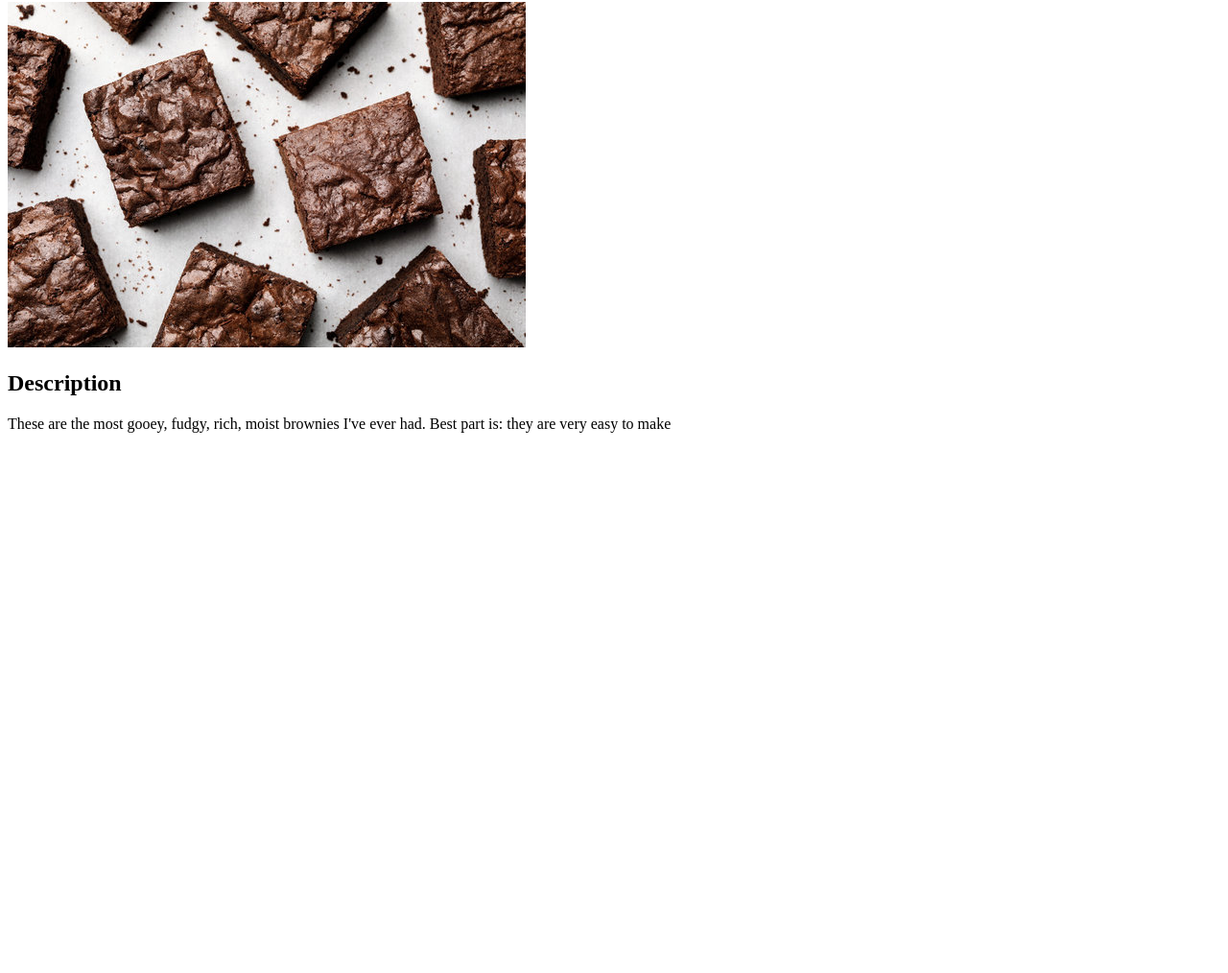
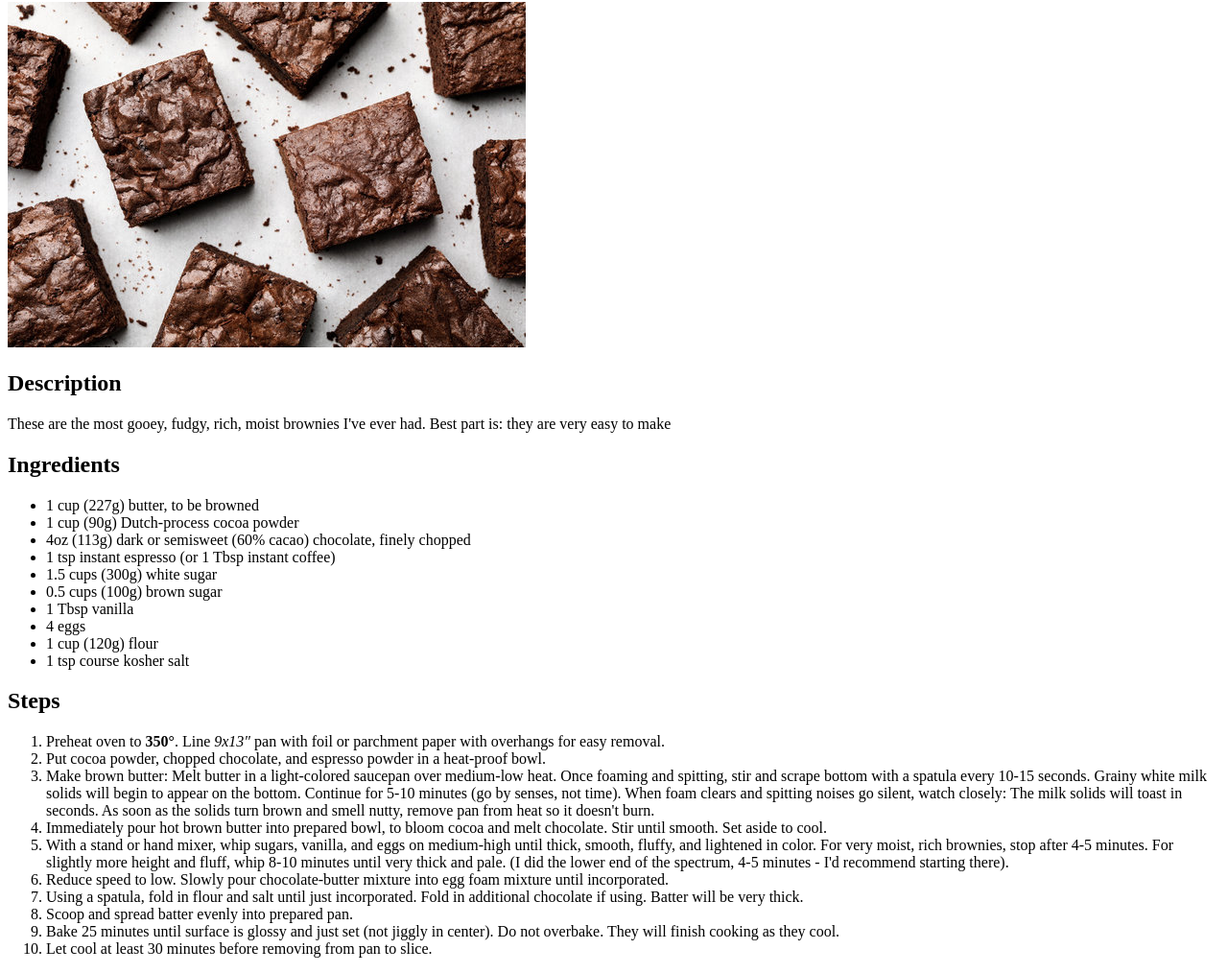
Before and after one commit to Senpia368/odin-recipes, a plain HTML site: page recipes/brownies.html in a window 1280 px wide. Shown: the part 78-1092 px from the top of the page at 96% size. Before the commit the page ends 800 px from the top, so only its background shows below. Drawn offline with Linux system fonts and the light colour scheme.

Commit message:
Add Ingredient and Steps

```diff
--- a/recipes/brownies.html
+++ b/recipes/brownies.html
@@ -10,5 +10,32 @@
         <img src="../images/brownies.jpg" alt="Brownies">
         <h2>Description</h2>
         <p>These are the most gooey, fudgy, rich, moist brownies I've ever had. Best part is: they are very easy to make</p>
+        <p></p>
+        <h2>Ingredients</h2>
+        <ul>
+            <li>1 cup (227g) butter, to be browned</li>
+            <li>1 cup (90g) Dutch-process cocoa powder</li>
+            <li>4oz (113g) dark or semisweet (60% cacao) chocolate, finely chopped</li>
+            <li>1 tsp instant espresso (or 1 Tbsp instant coffee)</li>
+            <li>1.5 cups (300g) white sugar</li>
+            <li>0.5 cups (100g) brown sugar</li>
+            <li>1 Tbsp vanilla</li>
+            <li>4 eggs</li>
+            <li>1 cup (120g) flour</li>
+            <li>1 tsp course kosher salt</li>
+        </ul>
+        <h2>Steps</h2>
+        <ol>
+            <li>Preheat oven to <strong>350&deg;</strong>. Line <em>9x13"</em> pan with foil or parchment paper with overhangs for easy removal.</li>
+            <li>Put cocoa powder, chopped chocolate, and espresso powder in a heat-proof bowl.</li>
+            <li>Make brown butter: Melt butter in a light-colored saucepan over medium-low heat. Once foaming and spitting, stir and scrape bottom with a spatula every 10-15 seconds. Grainy white milk solids will begin to appear on the bottom. Continue for 5-10 minutes (go by senses, not time). When foam clears and spitting noises go silent, watch closely: The milk solids will toast in seconds. As soon as the solids turn brown and smell nutty, remove pan from heat so it doesn't burn.</li>
+            <li>Immediately pour hot brown butter into prepared bowl, to bloom cocoa and melt chocolate. Stir until smooth. Set aside to cool.</li>
+            <li>With a stand or hand mixer, whip sugars, vanilla, and eggs on medium-high until thick, smooth, fluffy, and lightened in color. For very moist, rich brownies, stop after 4-5 minutes. For slightly more height and fluff, whip 8-10 minutes until very thick and pale. (I did the lower end of the spectrum, 4-5 minutes - I'd recommend starting there).</li>
+            <li>Reduce speed to low. Slowly pour chocolate-butter mixture into egg foam mixture until incorporated.</li>
+            <li>Using a spatula, fold in flour and salt until just incorporated. Fold in additional chocolate if using. Batter will be very thick.</li>
+            <li>Scoop and spread batter evenly into prepared pan.</li>
+            <li>Bake 25 minutes until surface is glossy and just set (not jiggly in center). Do not overbake. They will finish cooking as they cool.</li>
+            <li>Let cool at least 30 minutes before removing from pan to slice.</li>
+        </ol>
     </body>
 </html>
```
